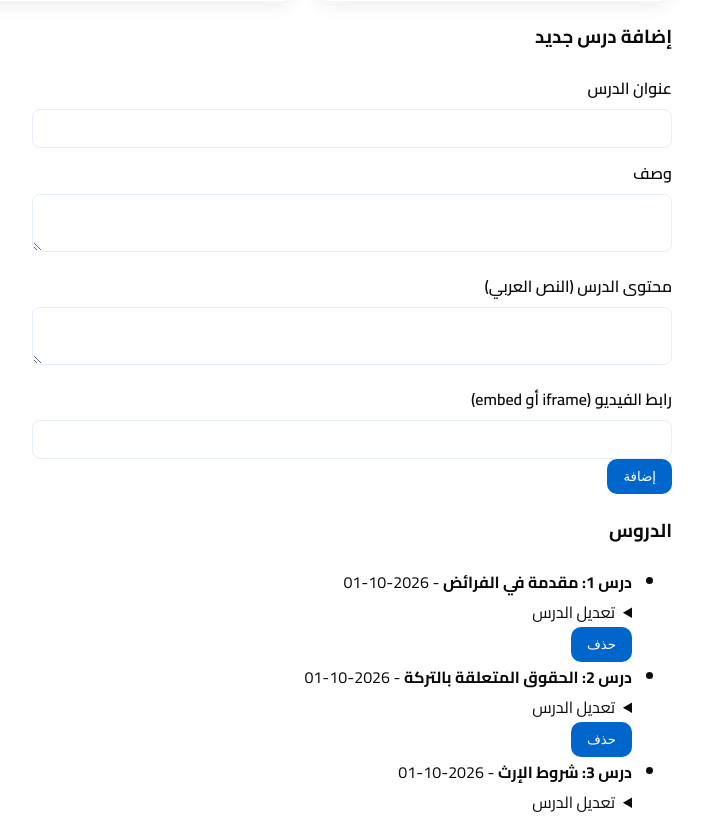
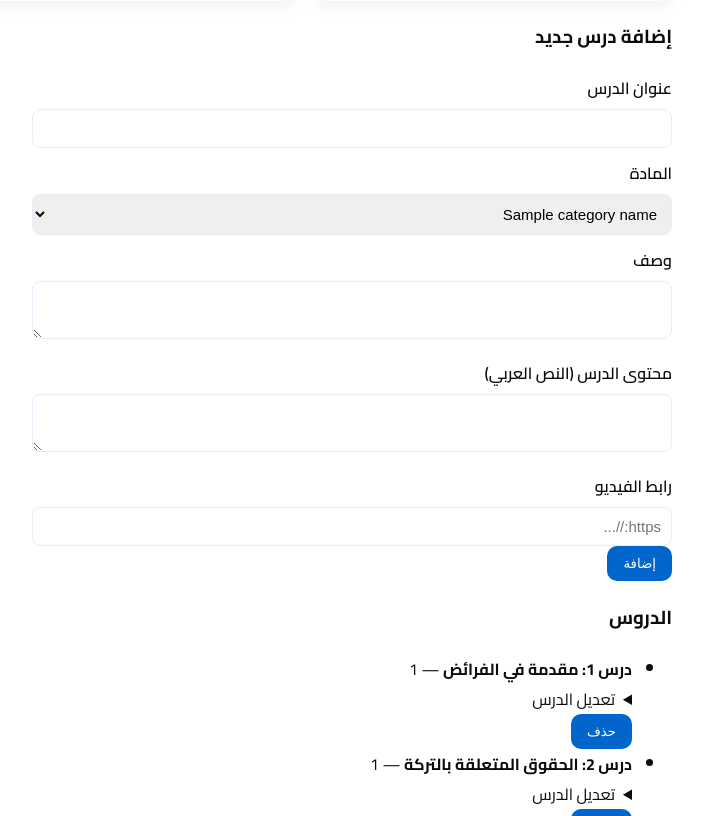
Before and after one commit to mustaphtouray7-svg/lessons-project-, a Flask app: template templates/admin.html in a window 1280 px wide. Shown: the part 318-1134 px from the top of the page, without its empty margins (523-1226 px from the left). Run offline with Flask 3, Linux system fonts and the light colour scheme; tables that the repository leaves empty hold one stand-in row (values such as "Sample post"); the template is opened without the code that fills it: values that come from a table or form of the project are taken from there, most other values are stand-ins (such as "Sample title", 1, 10 or a date in 2020); some libraries are stand-ins or nearby versions.

Commit message:
Restore lesson categories and original video link behavior

```diff
--- a/templates/admin.html
+++ b/templates/admin.html
@@ -5,102 +5,81 @@
     <meta name="viewport" content="width=device-width, initial-scale=1">
     <title>لوحة المشرف</title>
     <link href="/static/style.css" rel="stylesheet">
-    <style>body{font-family:Cairo,Arial,sans-serif}</style>
 </head>
 <body>
     <main class="container">
         <h2>لوحة المشرف</h2>
         {% with messages = get_flashed_messages(with_categories=true) %}
           {% if messages %}
-            {% for cat, msg in messages %}
-              <div class="flash {{ cat }}">{{ msg }}</div>
-            {% endfor %}
+            {% for cat, msg in messages %}<div class="flash {{ cat }}">{{ msg }}</div>{% endfor %}
           {% endif %}
         {% endwith %}
-
         <section>
             <h3>إحصائيات</h3>
             <div class="cards" style="grid-template-columns:repeat(3,1fr);">
-                <div class="card center">
-                    <h4>المستخدمون</h4>
-                    <p>{{ students_count }}</p>
-                </div>
-                <div class="card center">
-                    <h4>الدروس</h4>
-                    <p>{{ lessons_count }}</p>
-                </div>
-                <div class="card center">
-                    <h4>النشاطات</h4>
-                    <p>{{ activity_count }}</p>
-                </div>
+                <div class="card center"><h4>المستخدمون</h4><p>{{ students_count }}</p></div>
+                <div class="card center"><h4>الدروس</h4><p>{{ lessons_count }}</p></div>
+                <div class="card center"><h4>النشاطات</h4><p>{{ activity_count }}</p></div>
             </div>
         </section>
-
         <section>
             <h3>إضافة درس جديد</h3>
             <form method="post" action="/admin/add">
                 <input type="hidden" name="csrf_token" value="{{ csrf_token() }}">
-                <label>عنوان الدرس</label>
-                <input name="title" required>
-                <label>وصف</label>
-                <textarea name="description"></textarea>
-                <label>محتوى الدرس (النص العربي)</label>
-                <textarea name="content"></textarea>
-                <label>رابط الفيديو (iframe أو embed)</label>
-                <input name="video_url">
+                <label>عنوان الدرس</label><input name="title" required>
+                <label>المادة</label>
+                <select name="category" required>
+                    {% for key, name in category_names.items() %}<option value="{{ key }}">{{ name }}</option>{% endfor %}
+                </select>
+                <label>وصف</label><textarea name="description"></textarea>
+                <label>محتوى الدرس (النص العربي)</label><textarea name="content"></textarea>
+                <label>رابط الفيديو</label><input name="video_url" type="url" placeholder="https://...">
                 <button type="submit">إضافة</button>
             </form>
         </section>
-
         <section>
             <h3>الدروس</h3>
             <ul>
                 {% for l in lessons %}
                 <li>
-                    <strong>{{ l.title }}</strong> - {{ l.created_at.strftime('%Y-%m-%d') }}
-
+                    <strong>{{ l.title }}</strong> — {{ category_names.get(l.category, 'غير مصنف') }}
                     <details>
                         <summary>تعديل الدرس</summary>
                         <form method="post" action="/admin/edit/{{ l.id }}">
                             <input type="hidden" name="csrf_token" value="{{ csrf_token() }}">
-                            <label>عنوان الدرس</label>
-                            <input name="title" value="{{ l.title }}" required>
-                            <label>وصف</label>
-                            <textarea name="description">{{ l.description }}</textarea>
-                            <label>محتوى الدرس</label>
-                            <textarea name="content">{{ l.content or '' }}</textarea>
-                            <label>رابط الفيديو (iframe أو embed)</label>
-                            <input name="video_url" value="{{ l.video_url }}">
+                            <label>عنوان الدرس</label><input name="title" value="{{ l.title }}" required>
+                            <label>المادة</label>
+                            <select name="category" required>
+                                {% for key, name in category_names.items() %}
+                                <option value="{{ key }}" {% if l.category == key %}selected{% endif %}>{{ name }}</option>
+                                {% endfor %}
+                            </select>
+                            <label>وصف</label><textarea name="description">{{ l.description or '' }}</textarea>
+                            <label>محتوى الدرس</label><textarea name="content">{{ l.content or '' }}</textarea>
+                            <label>رابط الفيديو</label><input name="video_url" type="url" value="{{ l.video_url or '' }}">
                             <button type="submit">حفظ التغييرات</button>
                         </form>
                     </details>
-
                     <form method="post" action="/admin/delete/{{ l.id }}" style="display:inline">
                         <input type="hidden" name="csrf_token" value="{{ csrf_token() }}">
-                        <button type="submit" onclick="return confirm('هل أنت متأكد من حذف هذا الدرس؟')">حذف</button>
+                        <button type="submit">حذف</button>
                     </form>
                 </li>
                 {% endfor %}
             </ul>
         </section>
-
         <section>
             <h3>المستخدمون المسجلون</h3>
             <ul class="admin-list">
                 {% for u in users %}
                 <li>{{ u.username }} - {{ u.email }} - {{ u.created_at.strftime('%Y-%m-%d') }}</li>
-                {% else %}
-                <li>لا يوجد مستخدمون.</li>
-                {% endfor %}
+                {% else %}<li>لا يوجد مستخدمون.</li>{% endfor %}
             </ul>
         </section>
-
         <section>
             <h3>آخر النشاطات</h3>
             <ul>
-                {% for a in activities %}
-                <li>{{ a.timestamp.strftime('%Y-%m-%d %H:%M') }} - المستخدم: {{ a.user_id }} - {{ a.action }}</li>
-                {% endfor %}
+                {% for a in activities %}<li>{{ a.timestamp.strftime('%Y-%m-%d %H:%M') }} - المستخدم: {{ a.user_id }} - {{ a.action }}</li>{% endfor %}
             </ul>
         </section>
     </main>
```
